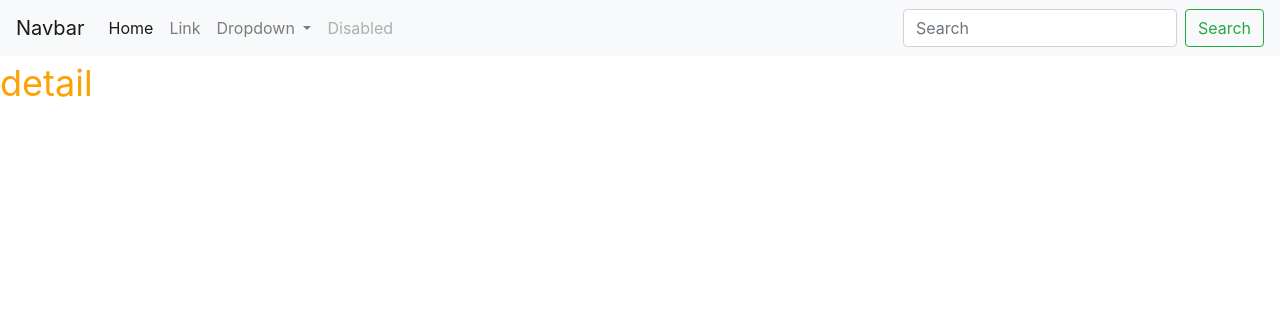
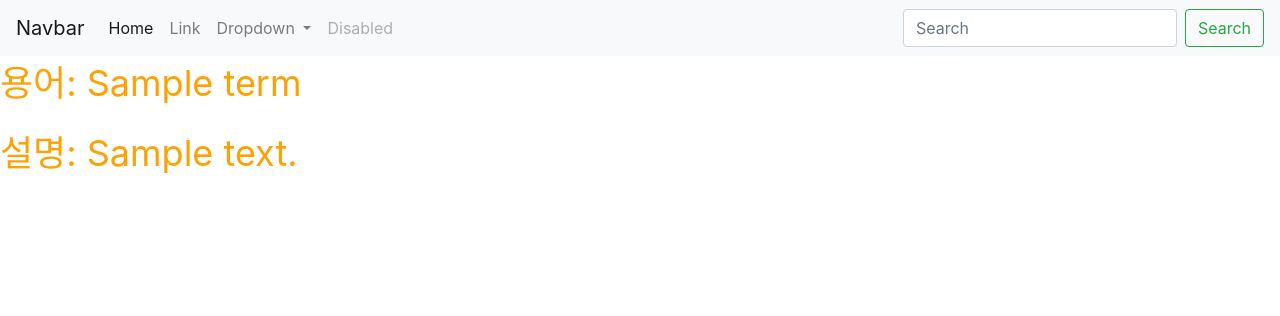
Before and after one commit to well-balanced/maplestory, a Django app: page /terms/1 in a window 1280 px wide. Shown: the top 316 px of the page. Run offline with Django 3.2, Linux system fonts and the light colour scheme; tables that the repository leaves empty hold one stand-in row (values such as "Sample post"); some libraries are stand-ins or nearby versions.

Commit message:
Create, Read 기능 추가

```diff
--- a/templates/wiki/detail.html
+++ b/templates/wiki/detail.html
@@ -47,7 +47,8 @@
           </form>
         </div>
       </nav>
-    <p>detail</p>
+    <p>용어: {{ term.name }}</p>
+    <p>설명: {{ term_item.description }}</p>
 </body>
 <script src="https://code.jquery.com/jquery-3.5.1.slim.min.js" integrity="sha384-DfXdz2htPH0lsSSs5nCTpuj/zy4C+OGpamoFVy38MVBnE+IbbVYUew+OrCXaRkfj" crossorigin="anonymous"></script>
 <script src="https://cdn.jsdelivr.net/npm/popper.js@1.16.1/dist/umd/popper.min.js" integrity="sha384-9/reFTGAW83EW2RDu2S0VKaIzap3H66lZH81PoYlFhbGU+6BZp6G7niu735Sk7lN" crossorigin="anonymous"></script>
--- a/wiki/views.py
+++ b/wiki/views.py
@@ -22,17 +22,26 @@ class Write(View):
             return HttpResponse('이미 존재하는 용어입니다.', status=400)
 
         term = TermItem.objects.create(term=term, description=description)
-        return redirect('/terms/{}'.format(term.pk))
+        return redirect('/terms/{}'.format(term.term_id))
 
 class Detail(View):
+
     def get(self, request, *args, **kwargs):
-        # print(kwargs.get('id'))
-        return render(request, 'wiki/detail.html')
+        try:
+            term = Term.objects.get(id=kwargs.get('id'))
+        except Term.DoesNotExist:
+            return HttpResponse('존재하지 않는 아이디입니다.', status=404)
+
+        term_item = TermItem.objects.filter(term=term).order_by('-created_at').first()
+        return render(request, 'wiki/detail.html', {
+            'term': term,
+            'term_item': term_item,
+        })
 
 class Edit(View):
+
     def get(self, request, *args, **kwargs):
         return render(request, 'wiki/edit.html')
 
     def post(self, request, *args, **kwargs):
-        print(args, kwargs)
         return render(request, 'wiki/detail.html')
```
